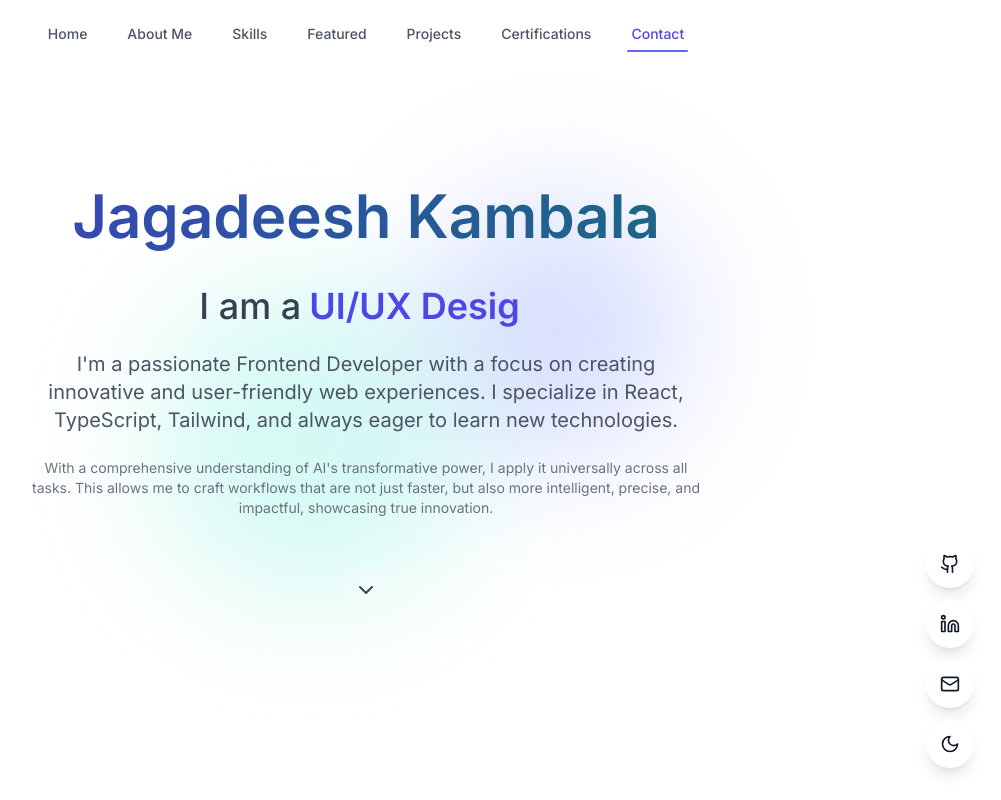
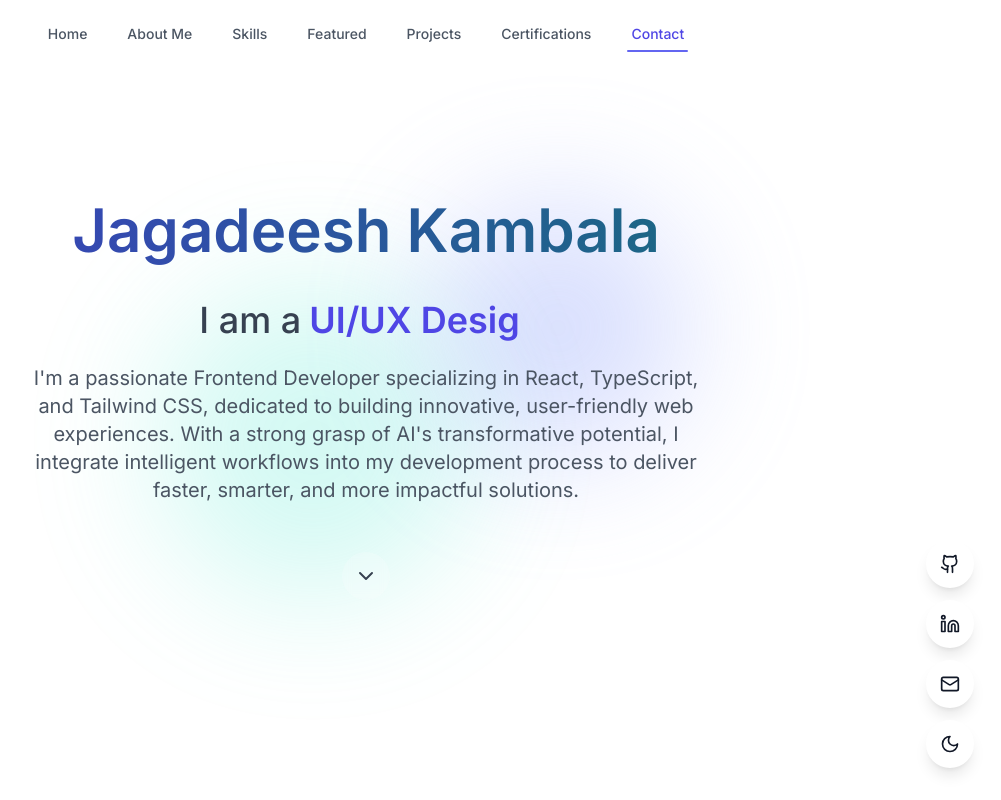
Before and after one commit to JagadeeshKambala/Jagadeesh-Portfolio, a React (Vite) app: page /#contact in a window 1280 px wide. Shown: the top 800 px of the page, without its empty margins (274-1275 px from the left). Built offline with nearby package versions, Linux system fonts and the light colour scheme.

Commit message:
modify the hero section

```diff
--- a/src/components/sections/Hero.tsx
+++ b/src/components/sections/Hero.tsx
@@ -70,7 +70,7 @@ const Hero: React.FC = () => {
           transition={{ duration: 0.6, delay: 0.4 }}
           className="text-lg md:text-xl text-gray-600 dark:text-gray-200 max-w-2xl mx-auto mb-6"
         >
-          I'm a passionate Frontend Developer with a focus on creating innovative and user-friendly web experiences. I specialize in React, TypeScript, Tailwind, and always eager to learn new technologies.
+          I'm a passionate Frontend Developer specializing in React, TypeScript, and Tailwind CSS, dedicated to building innovative, user-friendly web experiences. With a strong grasp of AI's transformative potential, I integrate intelligent workflows into my development process to deliver faster, smarter, and more impactful solutions.
         </motion.p>
 
         <motion.p
@@ -79,7 +79,7 @@ const Hero: React.FC = () => {
           transition={{ duration: 0.6, delay: 0.5 }}
           className="text-sm text-gray-500 dark:text-gray-200 max-w-2xl mx-auto mb-12"
         >
-          With a comprehensive understanding of AI's transformative power, I apply it universally across all tasks. This allows me to craft workflows that are not just faster, but also more intelligent, precise, and impactful, showcasing true innovation.
+
         </motion.p>
 
         <motion.div
```
